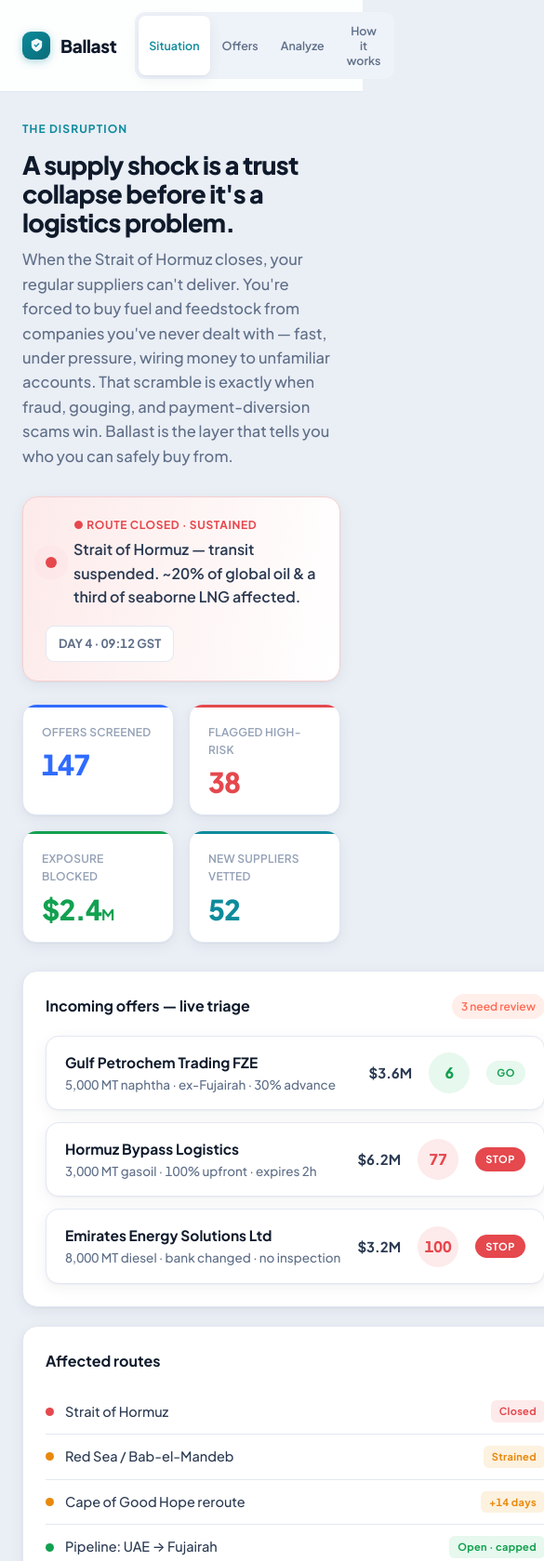
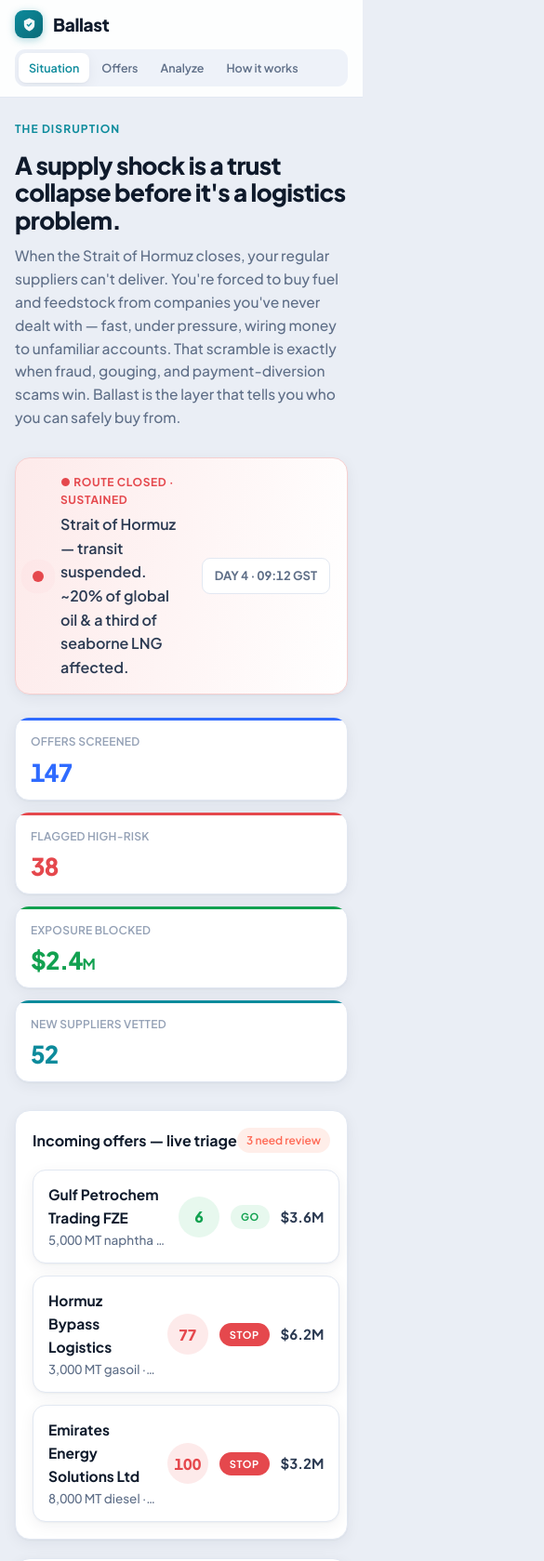
Before and after one commit to RithishPK/Ballast, a plain HTML site: page index.html in a window 390 px wide. Shown: the top 1679 px of the page at 93% size, 585 px wide, since content can reach past the window. Drawn offline with Linux system fonts and the light colour scheme.

Commit message:
Mobile responsive

```diff
--- a/index.html
+++ b/index.html
@@ -24,7 +24,9 @@
   }
   *{box-sizing:border-box;}
   html{scroll-behavior:smooth;}
-  body{margin:0;background:var(--bg);color:var(--ink);font-family:var(--sans);line-height:1.6;-webkit-font-smoothing:antialiased;font-feature-settings:"tnum";}
+  body{margin:0;background:var(--bg);color:var(--ink);font-family:var(--sans);line-height:1.6;-webkit-font-smoothing:antialiased;font-feature-settings:"tnum";overflow-x:hidden;}
+  .offer-row .supplier{min-width:0;}
+  .offer-row .supplier .nm,.offer-row .supplier .dsc{overflow-wrap:anywhere;}
 
   /* ---------- top bar ---------- */
   .topbar{position:sticky;top:0;z-index:20;background:rgba(255,255,255,.9);backdrop-filter:blur(12px);border-bottom:1px solid var(--line);}
@@ -161,6 +163,47 @@
     .flow-node::after{content:none!important;}
     .brand small{display:none;}
     nav.views button{padding:8px 11px;font-size:12.5px;}
+  }
+  @media(max-width:620px){
+    body{overflow-x:hidden;}
+    .topbar-inner{flex-wrap:wrap;gap:12px;padding:11px 16px;}
+    nav.views{margin-left:0;width:100%;overflow-x:auto;-webkit-overflow-scrolling:touch;justify-content:flex-start;scrollbar-width:none;}
+    nav.views::-webkit-scrollbar{display:none;}
+    nav.views button{white-space:nowrap;flex:0 0 auto;}
+    .wrap{padding:24px 16px 70px;}
+    .metrics{grid-template-columns:1fr 1fr;gap:12px;}
+    .metric{padding:16px;}
+    .metric .v{font-size:26px;}
+    h1{font-size:26px;}
+    .sub{font-size:15.5px;}
+    .card{padding:18px;}
+    .scenario{padding:16px 18px;}
+    .offer-row{padding:14px 16px;gap:12px;flex-wrap:wrap;}
+    .offer-row .amt{order:3;}
+    .analyze-grid{gap:16px;}
+    textarea{min-height:200px;}
+    .result{padding:20px;}
+    .verdict-head .vtxt .word{font-size:23px;}
+    .flow-node .dsc{font-size:12px;}
+    footer{flex-direction:column;gap:6px;}
+  }
+  @media(max-width:400px){
+    .metrics{grid-template-columns:1fr;}
+    .feed-item .body,.route .name,.chip{overflow-wrap:anywhere;word-break:break-word;}
+    .route{flex-wrap:wrap;}
+    .card{min-width:0;}
+    .offer-row .supplier,.offer-row .supplier .dsc,.offer-row .supplier .nm{min-width:0;overflow-wrap:anywhere;}
+    .scenario .headline,.scenario .txt{min-width:0;overflow-wrap:anywhere;}
+    .metric .v{overflow-wrap:anywhere;}
+  }
+  @media(max-width:340px){
+    .offer-row{flex-direction:column;align-items:flex-start;padding:12px 12px;}
+    .offer-row .amt{order:0;}
+    nav.views button{padding:8px 9px;font-size:12px;}
+    .wrap{padding:22px 10px 60px;}
+    .card{padding:14px;}
+    .samples button{font-size:12px;padding:7px 10px;}
+    .metric{padding:14px;}
   }
   @media(prefers-reduced-motion:reduce){*{animation:none!important;}}
   button:focus-visible,textarea:focus-visible{outline:2px solid var(--primary);outline-offset:2px;}
```
